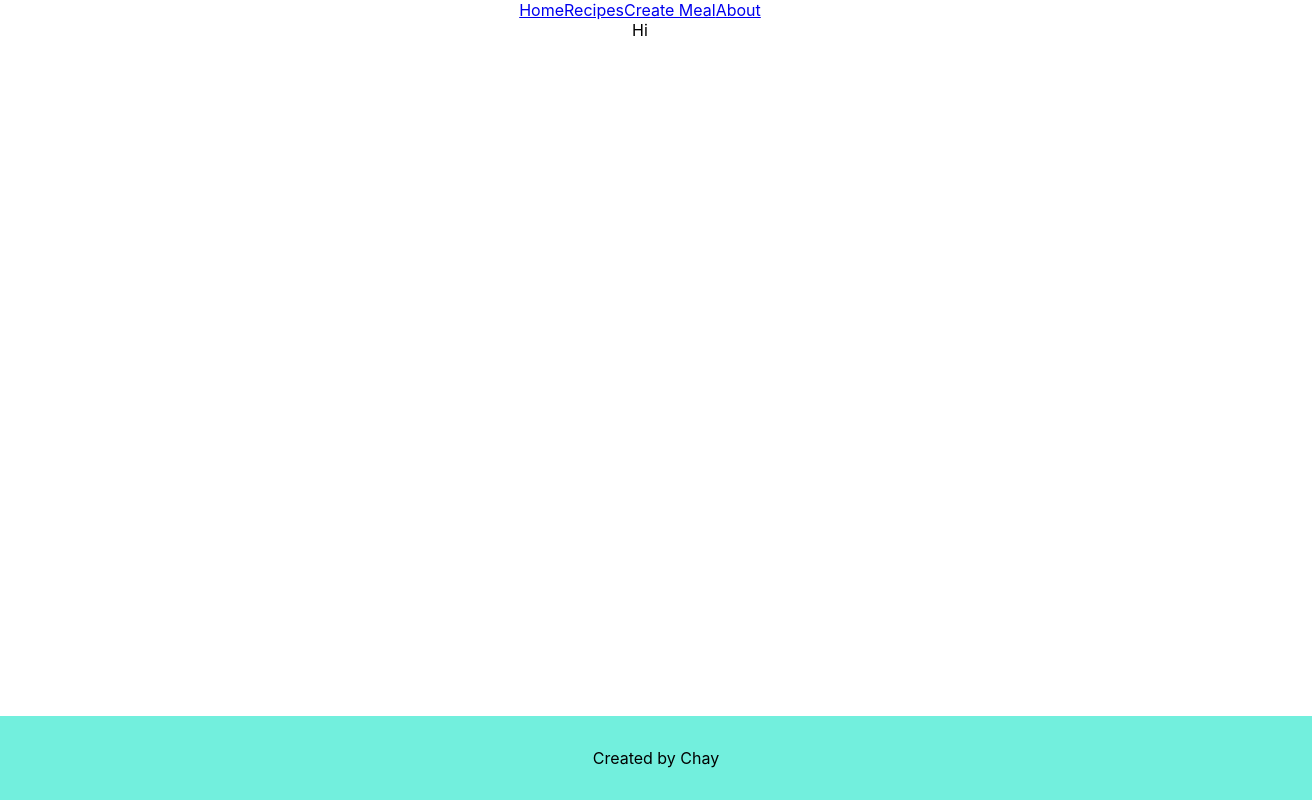
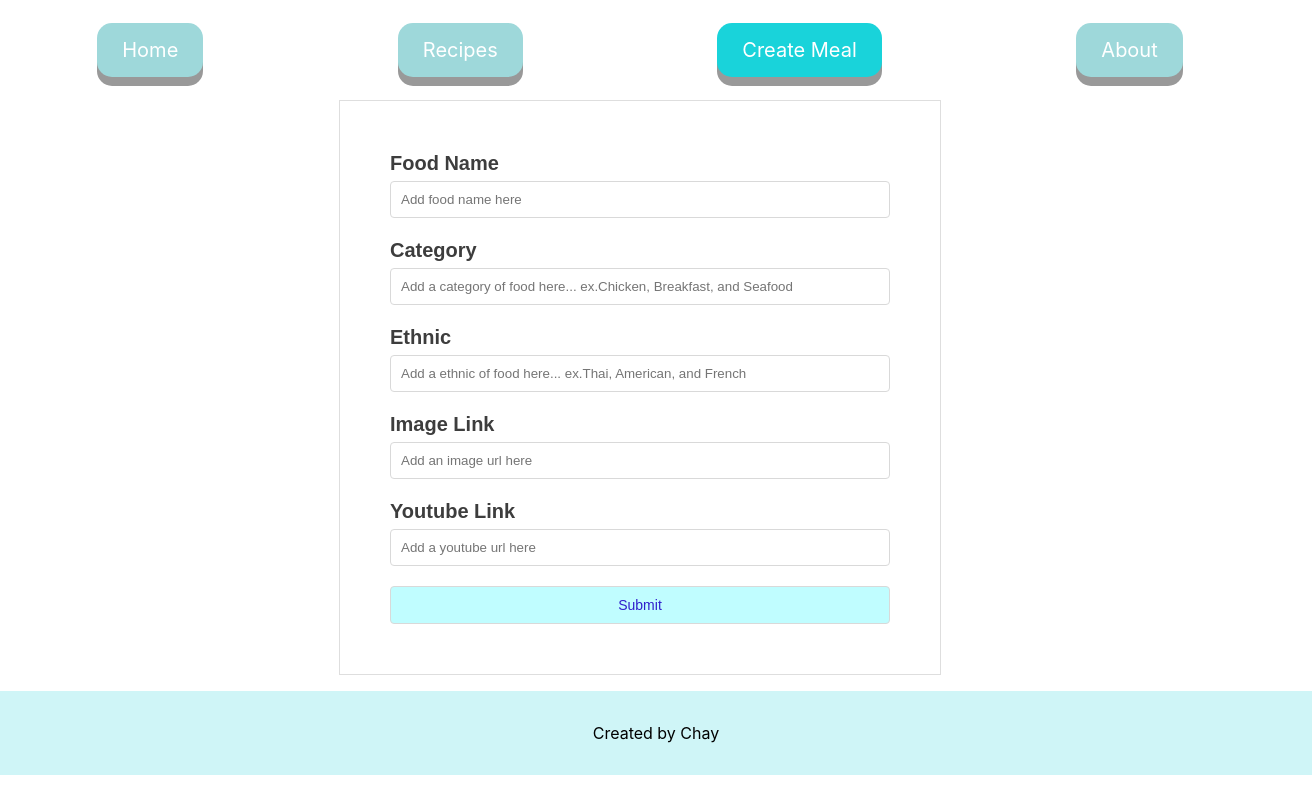
Before and after one commit to chay-chay/bite-bank-client, a React (Create React App) app: page /recipes/new in a window 1280 px wide. Shown: the whole page, 1312 px wide, since content can reach past the window. Built offline with nearby package versions, Linux system fonts and the light colour scheme; no server answers.

Commit message:
style Navlink & set pattern for the site

```diff
--- a/src/components/createRecipe/RecipeForm.js
+++ b/src/components/createRecipe/RecipeForm.js
@@ -1,11 +1,33 @@
 import React, { Component } from "react";
+import "./createRecipe.css";
+class RecipeForm extends Component {
+  state = {
+    name: "",
+    category: "",
+    area: "",
+    image_url: "",
+    youtube_url: "",
+  };
 
-class RecipeForm extends Component {
-    render() {
-        return (
-            <div>Hi</div>
-        )
-    }
+  render() {
+    return (
+      <div>
+        <form>
+          <label className="foodLabel">Food Name</label>
+          <input type="text" placeholder="Add food name here" />
+          <label className="foodLabel">Category</label>
+          <input type="text" placeholder="Add a category of food here... ex.Chicken, Breakfast, and Seafood" />
+          <label className="foodLabel">Ethnic</label>
+          <input type="text" placeholder="Add a ethnic of food here... ex.Thai, American, and French" />
+          <label className="foodLabel">Image Link</label>
+          <input type="text" placeholder="Add an image url here" />
+          <label className="foodLabel">Youtube Link</label>
+          <input type="text" placeholder="Add a youtube url here" />
+          <input type="submit" className="submitButton" />
+        </form>
+      </div>
+    );
+  }
 }
 
-export default RecipeForm
+export default RecipeForm;
--- /dev/null
+++ b/src/components/createRecipe/createRecipe.css
@@ -0,0 +1,49 @@
+.foodLabel{
+    border-bottom: 1px solid white;
+    color: #3d3d3d;
+    font-family: sans-serif;
+    font-size: 20px;
+    font-weight: 600;
+    line-height: 24px;
+    padding-top: 20px;
+    text-align: left;
+  }
+
+  form {
+    text-align: left;
+    background: white;
+    border: 1px solid #dedede;
+    display: flex;
+    flex-direction: column;
+    justify-content: space-around;
+    margin: 0 auto;
+    max-width: 500px;
+    padding: 30px 50px;
+  }
+
+  input {
+    border: 1px solid #d9d9d9;
+    border-radius: 4px;
+    box-sizing: border-box;
+    padding: 10px;
+    width: 100%;
+  }
+
+  label {
+    color: #3d3d3d;
+    display: block;
+    font-family: sans-serif;
+    font-size: 14px;
+    font-weight: 500;
+    margin-bottom: 5px;
+  }
+
+
+
+  .submitButton {
+    background-color: #c0fdff;
+    color: rgb(47, 30, 204);
+    font-family: sans-serif;
+    font-size: 14px;
+    margin: 20px 0px;
+  }
--- a/src/components/footer/footer.css
+++ b/src/components/footer/footer.css
@@ -1,8 +1,8 @@
 .footer{
-    margin-top: 1rem;
+    margin-top: 01rem;
     padding: 1rem;
-    background-color: #72efdd;
-    position: fixed;
+    background-color: #cff5f7;
+    /* position: fixed; */
     bottom: 0;
     left: 0;
     width: 100%;
--- a/src/components/navbar/Navbar.css
+++ b/src/components/navbar/Navbar.css
@@ -9,14 +9,44 @@
     grid-template-columns: repeat(4, auto);
     align-items: center;
     justify-items: center;
+    width: '100px';
+    height: 100px;
+    padding: '100px';
+    margin: '20px';
+
+}
+/* width: '100px',
+  padding: '12px',
+  margin: '10px 6px 6px',
+  background: 'blue',
+  textDecoration: 'none',
+  color: 'white',
+  justifyContent: 'center', */
+.main-nav:active {
+    color: pink;
+    background-color: #19d3da;
+    box-shadow: 0 5px #666;
+    transform: translateY(4px);
 }
 
-.main-nav:active {
-    color: pink;
+.main-nav{
+    display: inline-block;
+  padding: 15px 25px;
+  font-size: 20px;
+  cursor: pointer;
+  text-align: center;
+  text-decoration: none;
+  outline: none;
+  color: #fff;
+  background-color: #9ed8da;
+  border: none;
+  border-radius: 15px;
+  box-shadow: 0 9px #999;
 }
 
 
 
 .main-nav:hover {
-    color: blueviolet important!;
+
+    box-shadow: 0 12px 16px 0 rgba(108, 229, 233, 0.774), 0 17px 50px 0 rgba(0,0,0,0.19);
 }
--- a/src/components/navbar/Navbar.js
+++ b/src/components/navbar/Navbar.js
@@ -5,21 +5,25 @@ import "./Navbar.css"
 class Navbar extends Component {
   render() {
     return (
-      <div>
+      <div className="Nav">
 
-  <NavLink to="/" className="main-nav" exact>
+        <NavLink activeStyle={{background: '#19d3da'
+          }} to="/" className="main-nav" exact>
           Home
         </NavLink>
 
-        <NavLink to="/recipes" className="main-nav" exact>
+        <NavLink activeStyle={{background: '#19d3da'
+          }} to="/recipes" className="main-nav" exact>
         Recipes
       </NavLink>
 
-      <NavLink to="/recipes/new" className="main-nav" exact>
+      <NavLink activeStyle={{background: '#19d3da'
+          }} to="/recipes/new" className="main-nav" exact>
         Create Meal
       </NavLink>
 
-      <NavLink to="/about" className="main-nav" exact>
+      <NavLink activeStyle={{background: '#19d3da'
+          }} to="/about" className="main-nav" exact>
       About
       </NavLink>
 
```
Also changed, not shown: 1 other file (tests, documents, lock files or other folders).
